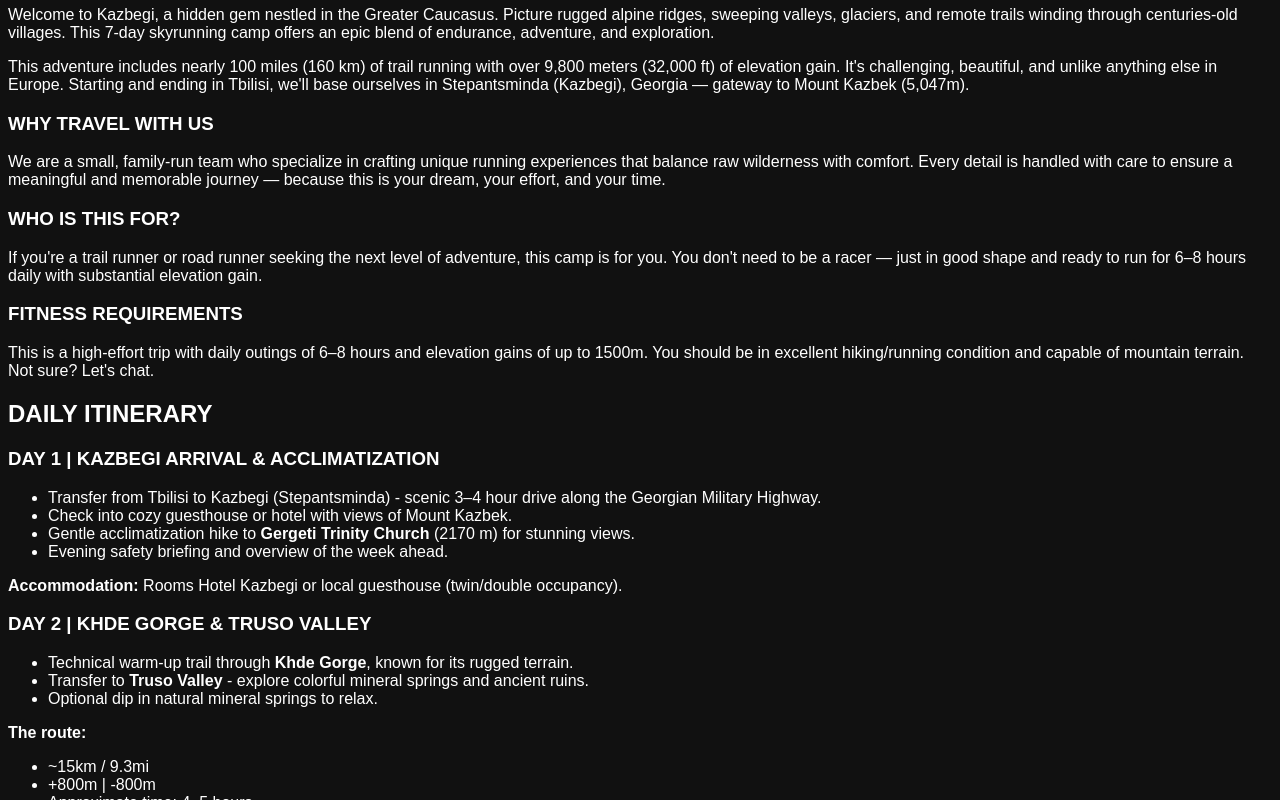
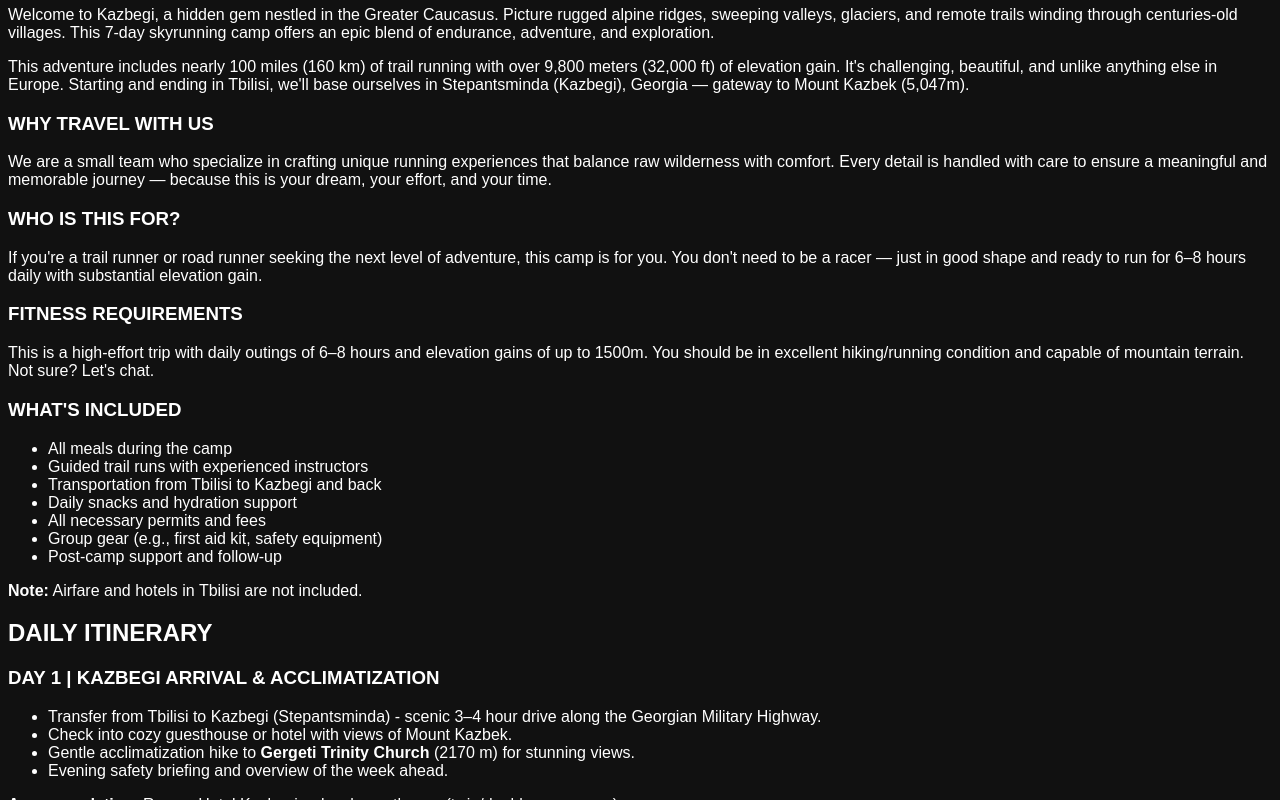
Before and after one commit to irakliShengelia/wrestling, a Nuxt app: page /skyrunning-camp in a window 1280 px wide. Shown: the part 529-1329 px from the top of the page. Built offline with nearby package versions, Linux system fonts and the light colour scheme.

Commit message:
add inclusions

```diff
--- a/pages/skyrunning-camp.vue
+++ b/pages/skyrunning-camp.vue
@@ -53,7 +53,7 @@
       </p>
       <h3 class="text-2xl font-semibold text-black mt-6">Why Travel With Us</h3>
       <p class="text-lg text-gray-800 mt-4">
-        We are a small, family-run team who specialize in crafting unique running experiences that balance raw wilderness with comfort. Every detail is handled with care to ensure a meaningful and memorable journey — because this is your dream, your effort, and your time.
+        We are a small team who specialize in crafting unique running experiences that balance raw wilderness with comfort. Every detail is handled with care to ensure a meaningful and memorable journey — because this is your dream, your effort, and your time.
       </p>
       <h3 class="text-2xl font-semibold text-black mt-6">Who Is This For?</h3>
       <p class="text-lg text-gray-800 mt-4">
@@ -63,6 +63,17 @@
       <p class="text-lg text-gray-800 mt-4">
         This is a high-effort trip with daily outings of 6–8 hours and elevation gains of up to 1500m. You should be in excellent hiking/running condition and capable of mountain terrain. Not sure? Let's chat.
       </p>
+      <h3 class="text-2xl font-semibold text-black mt-6">What's Included</h3>
+      <ul class="text-lg text-gray-800 mt-4 list-disc list-inside pl-5">
+        <li>All meals during the camp</li>
+        <li>Guided trail runs with experienced instructors</li>
+        <li>Transportation from Tbilisi to Kazbegi and back</li>
+        <li>Daily snacks and hydration support</li>
+        <li>All necessary permits and fees</li>
+        <li>Group gear (e.g., first aid kit, safety equipment)</li>
+        <li>Post-camp support and follow-up</li>
+      </ul>
+      <p class="text-lg text-gray-800 mt-4"><strong>Note:</strong> Airfare and hotels in Tbilisi are not included.</p>
     </div>
   </section>
 
```
